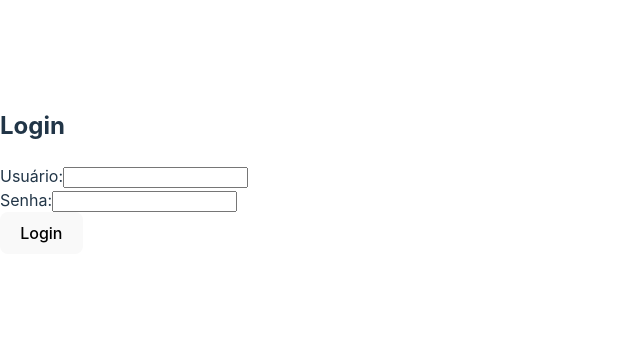
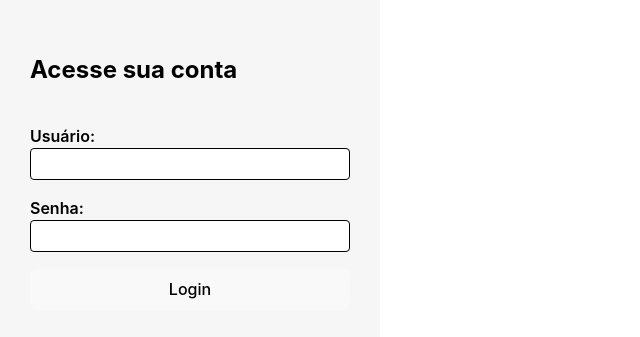
Before and after one commit to WebFyJS/LazysBI, a React (Vite) app: page /login in a window 1280 px wide. Shown: the part 229-566 px from the top of the page, without its empty margins (0-640 px from the left). Built offline with nearby package versions, Linux system fonts and the light colour scheme.

Commit message:
style: improve styel of login page

```diff
--- a/src/Telas/Login/index.tsx
+++ b/src/Telas/Login/index.tsx
@@ -1,5 +1,6 @@
 import React, { useState, useEffect } from 'react';
 import { useNavigate } from 'react-router-dom';
+import s from './login.module.css'
 import axios from 'axios';
 
 const Login: React.FC = () => {
@@ -15,7 +16,7 @@ const Login: React.FC = () => {
 
     const checkAuthentication = async () => {
         try {
-            if(!verificado){
+            if (!verificado) {
                 setVerificado(true);
 
                 const token = localStorage.getItem('token');
@@ -45,7 +46,7 @@ const Login: React.FC = () => {
             if (loadUrl) {
                 localStorage.removeItem('loadUrl');
                 navigate(loadUrl);
-            }else{
+            } else {
                 navigate('/');
             }
         } catch (error) {
@@ -55,19 +56,21 @@ const Login: React.FC = () => {
     };
 
     return (
-        <div>
-            <h2>Login</h2>
-            {error && <div>{error}</div>}
-            <div>
+        <form >
+            <div className={s.login}>
+                <h2>Acesse sua conta</h2>
+                <div className={s.form_login_group}>
                     <label>Usuário:</label>
                     <input type="text" value={username} onChange={(e) => setUsername(e.target.value)} />
                 </div>
-            <div>
+                <div className={s.form_login_group}>
                     <label>Senha:</label>
                     <input type="password" value={password} onChange={(e) => setPassword(e.target.value)} />
                 </div>
-            <button onClick={handleLogin}>Login</button>
+                {error && <div>{error}</div>}
+                <button type='button' onClick={handleLogin}>Login</button>
             </div>
+        </form>
     );
 };
 
--- /dev/null
+++ b/src/Telas/Login/login.module.css
@@ -0,0 +1,29 @@
+.login{
+    display: flex;
+    flex-direction: column;
+    justify-content: center;
+    gap: 1em;
+    background-color: #f6f6f6;
+    height: 100vh;
+    color: black;
+    width: 20rem;
+    padding: 0 30px;
+}
+
+.form_login_group{
+    display: flex;
+    flex-direction: column;
+}
+
+.form_login_group > input {
+    height: 30px;
+    padding: 0 10px;
+    color: #040404;
+    background-color: #fff;
+    border-radius: 4px;
+    border: 1px solid black;
+}
+
+.form_login_group > label {
+    font-weight: 600;
+}
```
Lines whose indentation alone changed are shown as unchanged.
